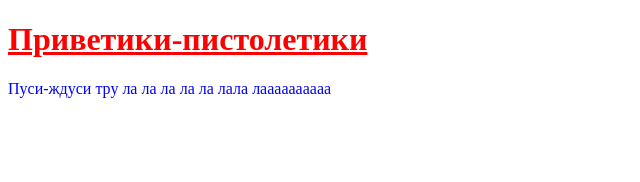
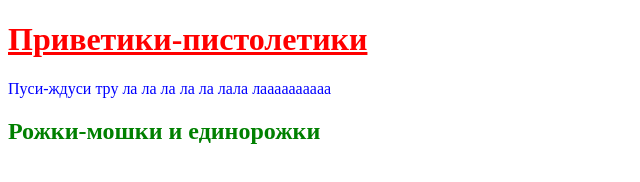
Before and after one commit to PavelAnatskiy/first-project, a plain HTML site: page index.html in a window 1280 px wide. Shown: the whole page, without its empty margins (0-640 px from the left). Drawn offline with Linux system fonts and the light colour scheme.

Commit message:
добавили заголовок 2 уровня и его стили

```diff
--- a/index.html
+++ b/index.html
@@ -9,5 +9,6 @@
   <body>
     <h1>Приветики-пистолетики</h1>
     <p>Пуси-ждуси тру ла ла ла ла ла лала лаааааааааа</p>
+    <h2>Рожки-мошки и единорожки</h2>
   </body>
 </html>
--- a/style.css
+++ b/style.css
@@ -5,3 +5,7 @@ h1 {
 p {
   color: blue;
 }
+
+h2 {
+  color: green;
+}
```
